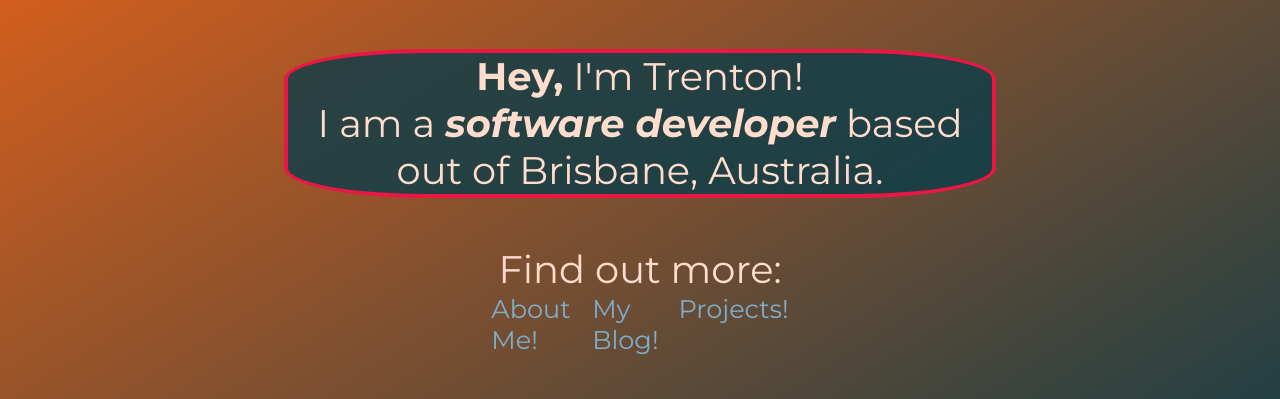
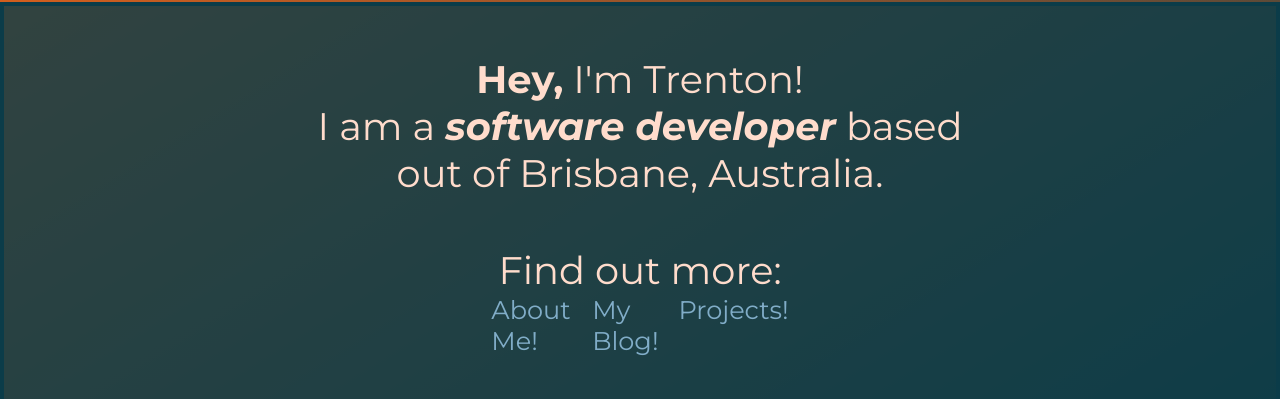
Before and after one commit to TrentOnTrent/Portfolio, a plain HTML site: page src/index.html in a window 1280 px wide. Shown: the part 238-637 px from the top of the page. Drawn offline with Linux system fonts and the light colour scheme.

Commit message:
Changed background colouring

```diff
--- a/src/style.css
+++ b/src/style.css
@@ -45,6 +45,10 @@ main {
     justify-content: space-evenly;
     align-items: center;
     height: 50%;
+    background-color: rgba(11,60,73,.8);
+    border-color: var(--midnight-green);
+    border-width: 4px;
+    border-style: solid;
 }
 
 main article {
@@ -52,12 +56,7 @@ main article {
     flex-direction: column;
     justify-content: center;
     align-items: center;
-    background-color: rgba(11,60,73,.8);
     width:55%;
-    border-radius: 20%;
-    border-color: var(--red-crayola);
-    border-width: 4px;
-    border-style: solid;
 }
 
 main article p {
```
